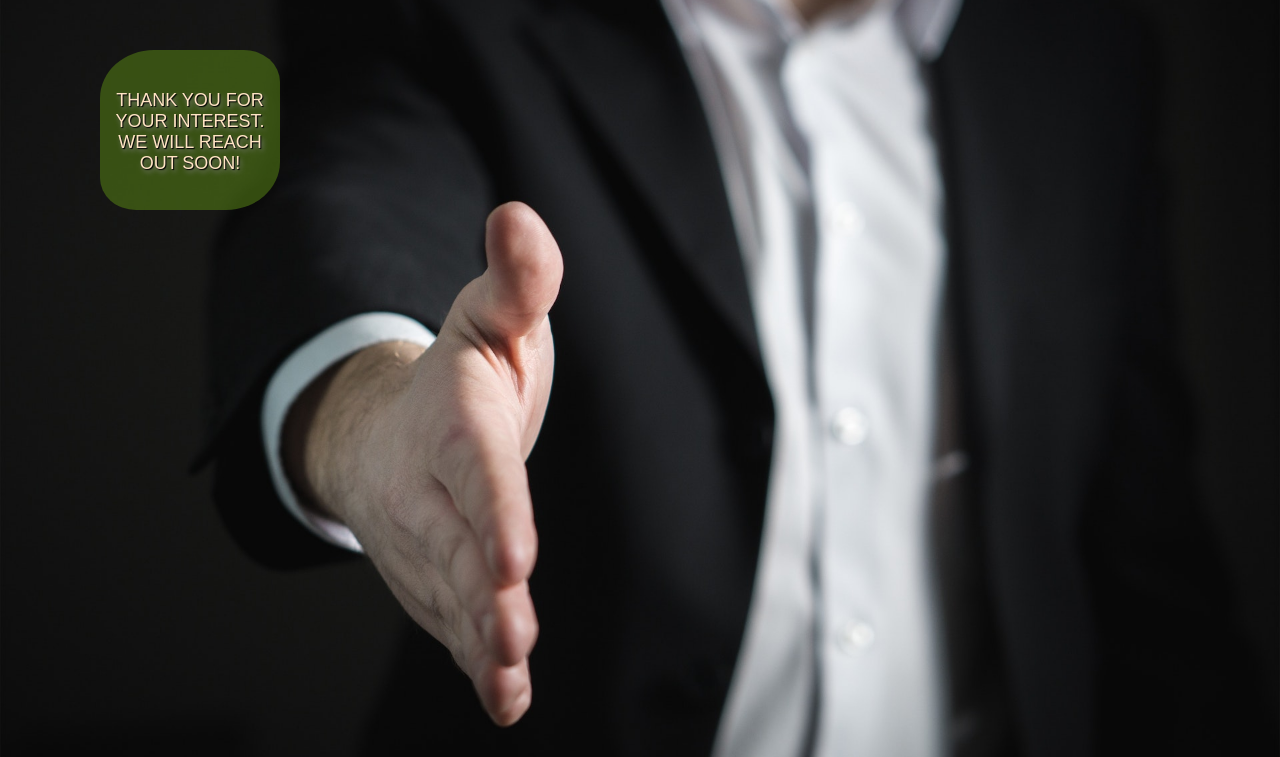
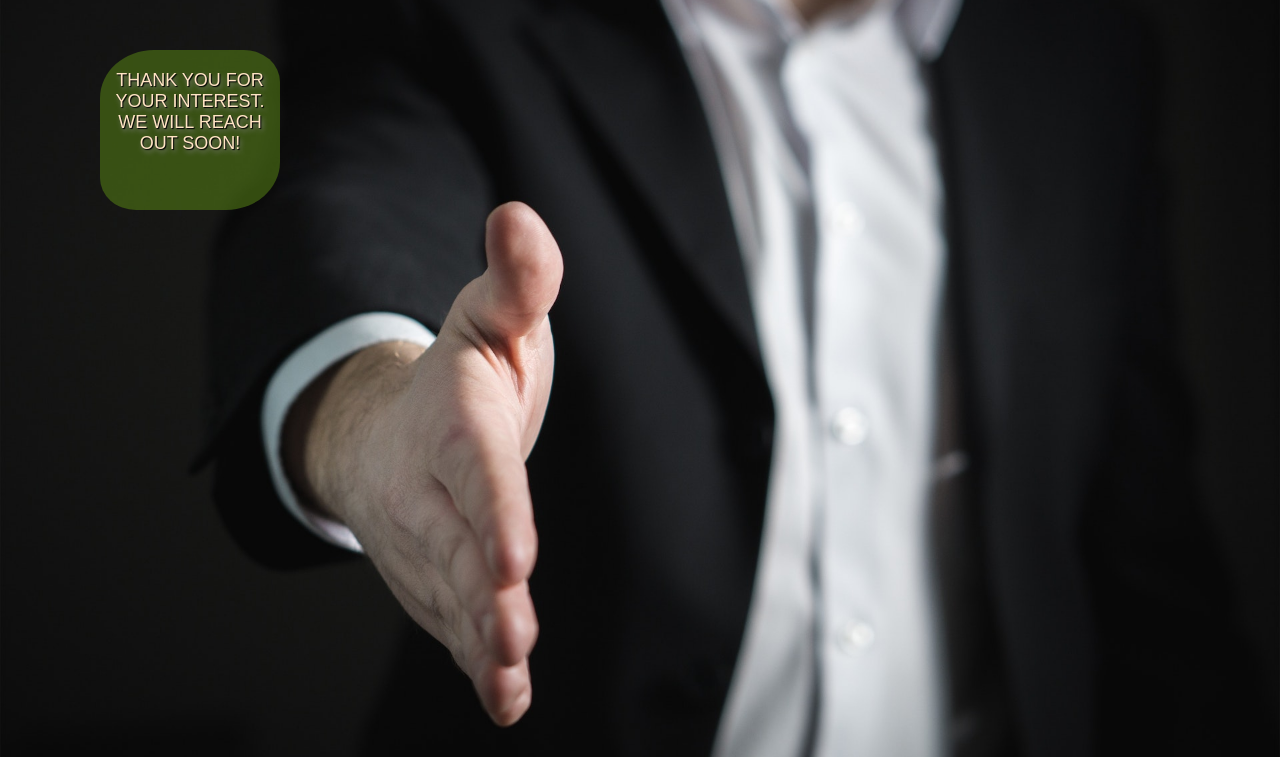
Before and after one commit to Danger0101/Meaningful_Careers_P1, a plain HTML site: page thankyou.html in a window 1280 px wide. Shown: the part 50-807 px from the top of the page. Drawn offline with nearby package versions, Linux system fonts and the light colour scheme; a web font is replaced by a local one.

Commit message:
Padding correction and adding a margin to than you page
Padding correction and adding a margin to than you page

```diff
--- a/assets/css/style.css
+++ b/assets/css/style.css
@@ -397,6 +397,7 @@ input[type="radio"] {
 /* thankyou.html css */
 /* thank you outer style */
 .ty-outer {
+        margin: 60px;
         position: relative;
         text-align: center;
 }
@@ -414,7 +415,7 @@ input[type="radio"] {
         border: 5px black;
         text-transform: uppercase;
         border-radius: 30% 20%;
-        padding: 40px 0 0 0;
+        padding: 20px 0 0 0;
 }
 /* thank you span styling */
 .ty-text-span {
```
